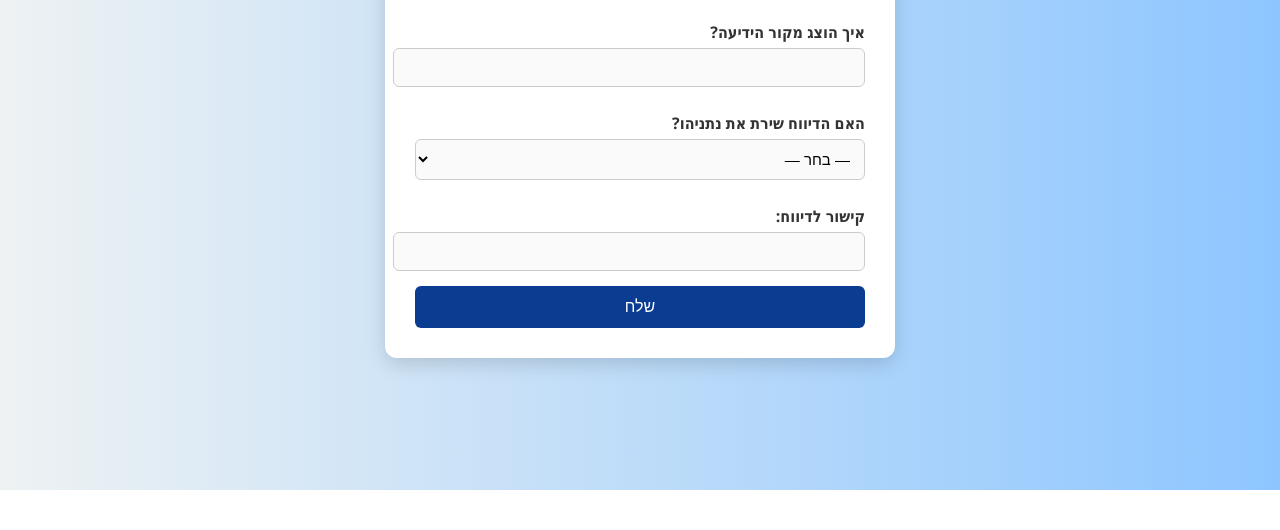
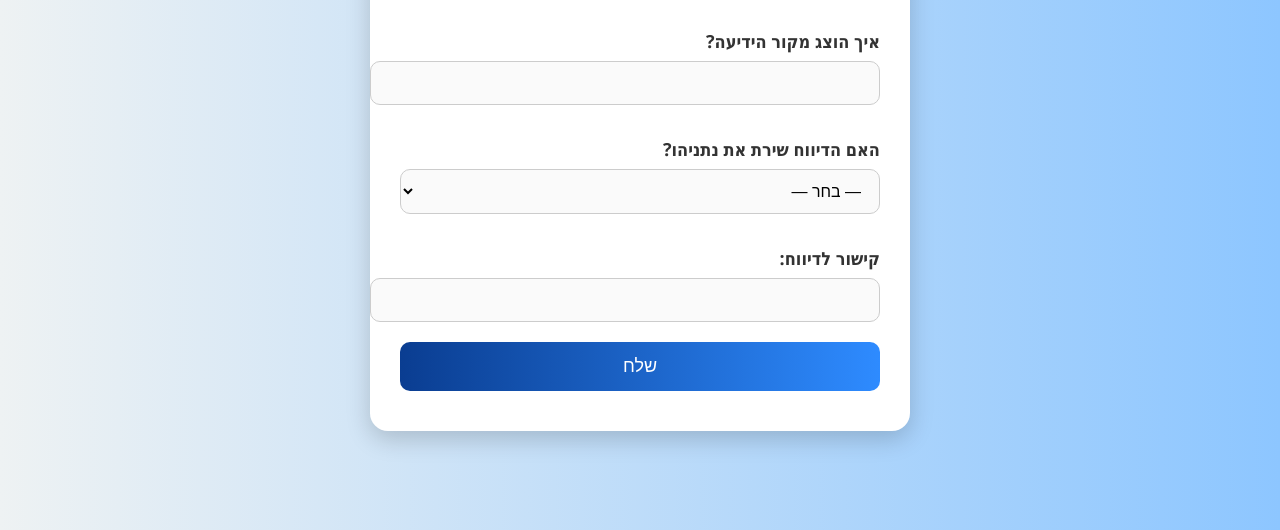
Before and after one commit to gil1feldman/gorem_medini, a plain HTML site: page index.html in a window 1280 px wide. Shown: the part 310-840 px from the top of the page. Before the commit the page ends 800 px from the top, so only its background shows below. Drawn offline with Linux system fonts and the light colour scheme.

Commit message:
Update index.html

```diff
--- a/index.html
+++ b/index.html
@@ -15,64 +15,90 @@
       display: flex;
       justify-content: center;
       align-items: center;
+      padding: 20px;
     }
+
     .container {
       background: white;
-            padding: 30px;
-            border-radius: 12px;
-            box-shadow: 0 6px 20px rgba(0, 0, 0, 0.15);
+      padding: 40px 30px;
+      border-radius: 18px;
+      box-shadow: 0 8px 24px rgba(0, 0, 0, 0.18);
       width: 100%;
-            max-width: 450px;
+      max-width: 480px;
+      animation: fadeIn 1s ease forwards;
     }
+
+    @keyframes fadeIn {
+      from { opacity: 0; transform: translateY(20px); }
+      to { opacity: 1; transform: translateY(0); }
+    }
+
     h2 {
       text-align: center;
       color: #0A3D91;
-            margin-bottom: 25px;
+      margin-bottom: 30px;
+      font-size: 28px;
     }
+
     label {
-            font-size: 16px;
+      font-size: 18px;
       font-weight: bold;
-            margin: 10px 0 5px;
+      margin: 12px 0 8px;
       display: block;
       color: #333;
     }
+
     select, input, textarea {
       width: 100%;
-            padding: 10px;
-            font-size: 15px;
-            margin-bottom: 15px;
+      padding: 12px 14px;
+      font-size: 16px;
+      margin-bottom: 20px;
       border: 1px solid #ccc;
-            border-radius: 6px;
+      border-radius: 10px;
       background: #fafafa;
-            transition: border-color 0.3s;
+      transition: all 0.3s ease;
     }
+
     select:focus, input:focus, textarea:focus {
       border-color: #0A3D91;
+      background-color: #eef6ff;
       outline: none;
+      box-shadow: 0 0 5px rgba(10, 61, 145, 0.3);
     }
+
     button {
-            background-color: #0A3D91;
+      background: linear-gradient(to right, #0A3D91, #2E8BFF);
       color: white;
-            padding: 12px;
+      padding: 14px;
       border: none;
-            border-radius: 6px;
+      border-radius: 10px;
       cursor: pointer;
-            font-size: 16px;
+      font-size: 18px;
       width: 100%;
-            transition: background-color 0.3s;
+      transition: background 0.3s ease;
     }
+
     button:hover {
-            background-color: #08306b;
+      background: linear-gradient(to right, #08306b, #1c6ce5);
     }
+
     #successMessage {
       display: none;
       text-align: center;
       color: #0A3D91;
-            margin-top: 20px;
+      margin-top: 25px;
+      font-size: 18px;
       font-weight: bold;
+      animation: fadeInSuccess 0.8s ease forwards;
+    }
+
+    @keyframes fadeInSuccess {
+      from { opacity: 0; }
+      to { opacity: 1; }
     }
   </style>
 </head>
+
 <body>
 
   <div class="container">
```
Lines whose indentation alone changed are shown as unchanged.
